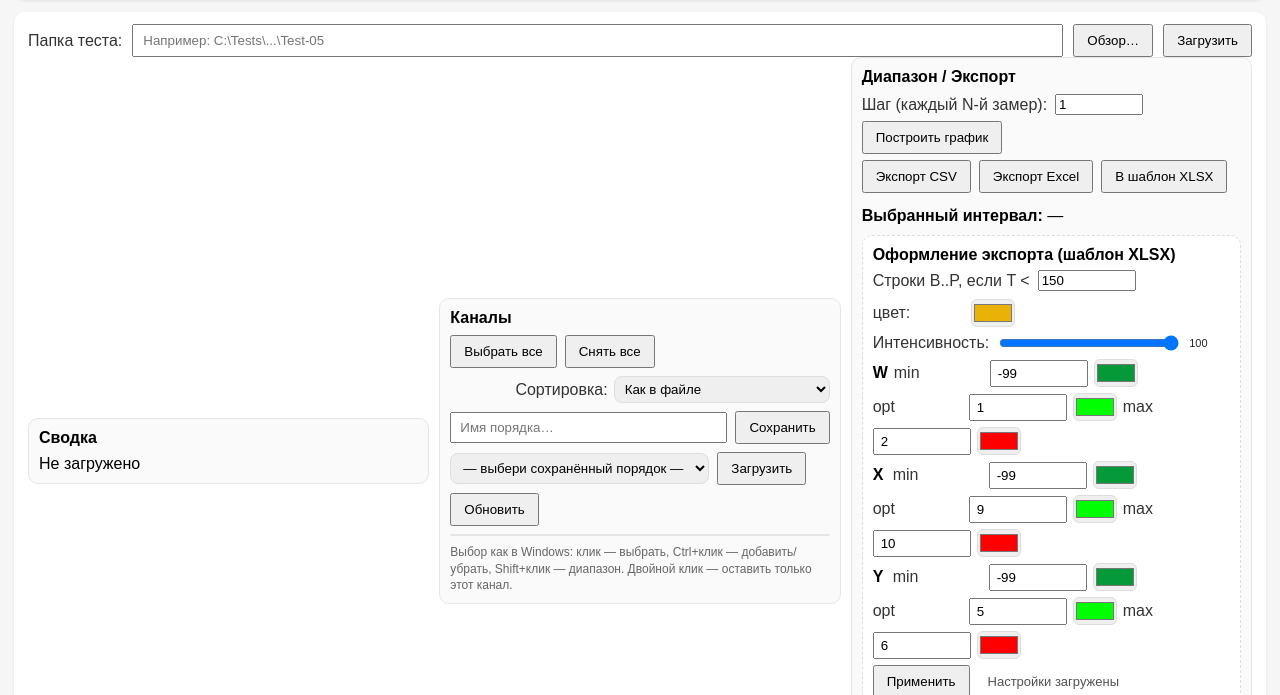
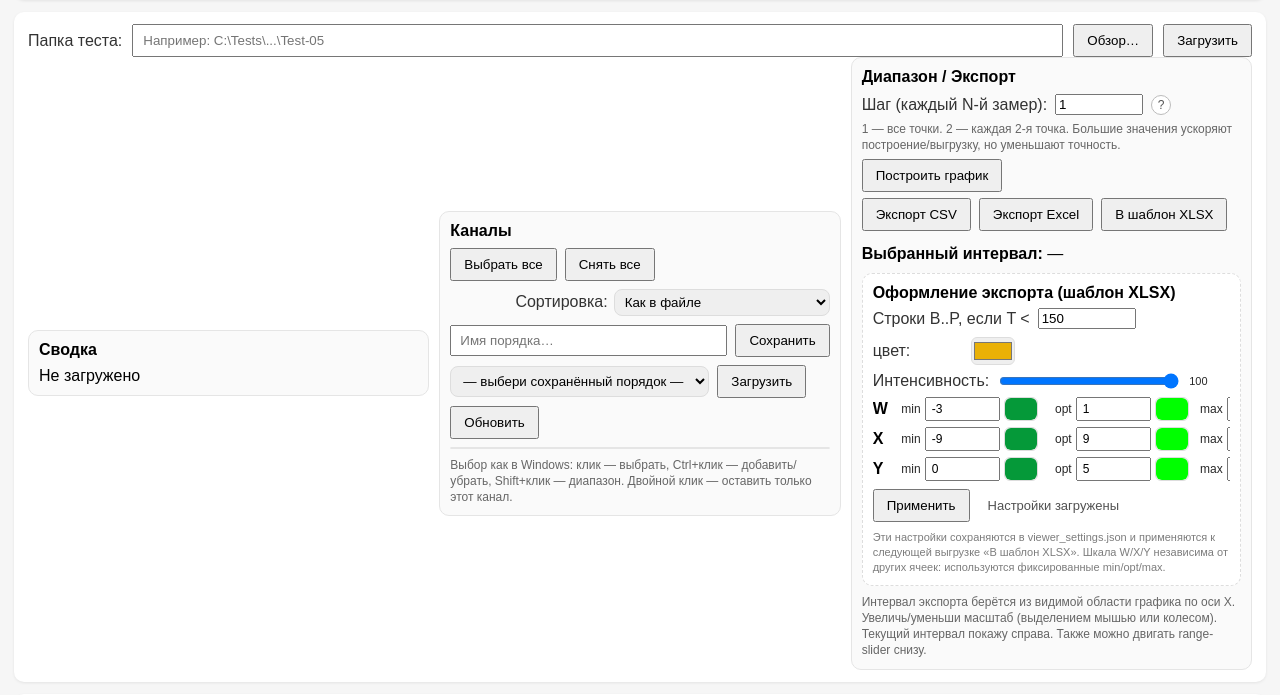
Before and after one commit to lonelywolf1981/lab_viewer, a Flask app: page / in a window 1280 px wide. Shown: the part 85-780 px from the top of the page. Run offline with Flask 2, Linux system fonts and the light colour scheme; some libraries are stand-ins or nearby versions.

Commit message:
Возвращение изменений: добавление server.zip в .gitignore и обновление настроек оформления

```diff
--- a/static/app.js
+++ b/static/app.js
@@ -580,12 +580,23 @@ function labelFor(code) {
   return c ? c.label : code;
 }
 
+
 function drawPlot() {
   if(!LOADED || !SUMMARY) return;
   const codes = getSelectedCodes();
   if(!codes.length) { alert("Выбери хотя бы один канал"); return; }
 
   const step = getStep();
+
+  // Запоминаем текущий видимый диапазон ДО перерисовки, чтобы он не сбрасывался при смене датчиков
+  let desiredRange = null;
+  const vrBefore = getVisibleRangeFromPlot();
+  if(vrBefore && vrBefore.length === 2) {
+    desiredRange = [Math.min(vrBefore[0], vrBefore[1]), Math.max(vrBefore[0], vrBefore[1])];
+  } else if(currentRange && currentRange.length === 2) {
+    desiredRange = [Math.min(currentRange[0], currentRange[1]), Math.max(currentRange[0], currentRange[1])];
+  }
+
   const start_ms = SUMMARY.start_ms;
   const end_ms = SUMMARY.end_ms;
 
@@ -610,6 +621,7 @@ function drawPlot() {
       });
 
       const layout = {
+        // Важно: uirevision + Plotly.react сохраняют zoom/диапазон при обновлении данных
         uirevision: "lemure-v14",
         margin: {l: 70, r: 20, t: 140, b: 90},
         hovermode: "x unified",
@@ -642,9 +654,15 @@ function drawPlot() {
         scrollZoom: true,
       };
 
-      Plotly.newPlot("plot", traces, layout, config);
+      const plotDiv = el("plot");
+      const p = Plotly.react("plot", traces, layout, config);
 
-      const plotDiv = el("plot");
+      Promise.resolve(p).then(() => {
+        // Не накапливаем слушатели при каждом redraw
+        try {
+          if(plotDiv && plotDiv.removeAllListeners) plotDiv.removeAllListeners("plotly_relayout");
+        } catch(_) {}
+
         plotDiv.on("plotly_relayout", (ev) => {
           if(ev && ev["xaxis.autorange"] === true) {
             currentRange = [SUMMARY.start_ms, SUMMARY.end_ms];
@@ -658,16 +676,29 @@ function drawPlot() {
           }
         });
 
-      // Keep current zoom/selection when channels change
-      const vr2 = getVisibleRangeFromPlot();
-      if(vr2) currentRange = vr2;
+        // Восстановить диапазон (если был выбран) после обновления датчиков
+        if(desiredRange && desiredRange.length === 2) {
+          const r0 = new Date(desiredRange[0]).toISOString();
+          const r1 = new Date(desiredRange[1]).toISOString();
+          try {
+            Plotly.relayout(plotDiv, {"xaxis.range": [r0, r1]});
+          } catch(_) {}
+          currentRange = desiredRange.slice();
+        } else if(!currentRange) {
+          currentRange = [SUMMARY.start_ms, SUMMARY.end_ms];
+        }
+        updateRangeText();
+      });
+
+      // Текст диапазона обновим сразу (для экспорта), даже если relayout применится чуть позже
+      if(desiredRange && desiredRange.length === 2) currentRange = desiredRange.slice();
       if(!currentRange) currentRange = [SUMMARY.start_ms, SUMMARY.end_ms];
       updateRangeText();
+
       log(`Plot updated: channels=${codes.length}, step=${step}`);
     })
     .catch(e=>log("drawPlot error: " + e));
 }
-
 
 
 
--- a/static/style.css
+++ b/static/style.css
@@ -61,11 +61,87 @@ button { padding: 7px 12px; cursor:pointer; }
 .stylePanel{margin-top:10px;padding:10px;border:1px dashed #ddd;border-radius:10px;background:#fff;}
 .styleTitle{font-weight:bold;margin-bottom:6px;}
 .mini{font-size:11px;opacity:.85;}
-.scaleGrid{display:flex;flex-direction:column;gap:6px;margin-top:6px;}
-.scaleRow{display:flex;align-items:center;gap:6px;flex-wrap:wrap;}
+.scaleGrid{
+  display:flex;
+  flex-direction:column;
+  gap:6px;
+  margin-top:6px;
+  /* держим W/X/Y в одну строку, а при узком окне даём горизонтальную прокрутку */
+  overflow-x:auto;
+  padding-bottom:2px;
+}
+
+/* Компактный ряд W/X/Y (одна строка) */
+.scaleRow{
+  display:flex;
+  align-items:center;
+  gap:10px;
+  flex-wrap:nowrap;
+  white-space:nowrap;
+}
+
 .scaleName{font-weight:bold;min-width:14px;}
-.scaleRow input{width:82px;padding:4px 6px;}
+
+.scaleGroup{
+  display:flex;
+  align-items:center;
+  gap:4px;
+  flex:0 0 auto;
+}
+
+.sgLabel{
+  width:24px;
+  text-align:right;
+  font-size:12px;
+  opacity:.85;
+}
+
+.scaleGroup input[type=number]{
+  width:75px;
+  padding:3px 5px;
+  font-size:12px;
+  box-sizing:border-box;
+  position:relative;
+  z-index:1;
+}
 #rmColor{width:44px;height:28px;padding:0;border:1px solid #ddd;border-radius:6px;}
 #rmIntensity{min-width:180px;}
 
-.scaleRow input[type=color]{width:44px;height:28px;padding:0;border:1px solid #ddd;border-radius:6px;}
+.scaleGroup input[type=color]{
+  width:34px;
+  height:24px;
+  padding:0;
+  border:1px solid #ddd;
+  border-radius:6px;
+  box-sizing:border-box;
+  position:relative;
+  z-index:3; /* всегда кликабельно */
+}
+
+/* В некоторых браузерах у input[type=color] бывают внутренние отступы */
+.scaleGroup input[type=color]::-webkit-color-swatch-wrapper{padding:0;}
+.scaleGroup input[type=color]::-webkit-color-swatch{border:none;border-radius:6px;}
+
+
+/* Step hints */
+.qmark{
+  display:inline-flex;
+  align-items:center;
+  justify-content:center;
+  width:18px;
+  height:18px;
+  border-radius:50%;
+  border:1px solid #bbb;
+  color:#555;
+  font-size:12px;
+  cursor:help;
+  user-select:none;
+  background:#fff;
+}
+.helpText{
+  font-size:12px;
+  color:#666;
+  line-height:1.35;
+  margin-top:2px;
+  margin-bottom:6px;
+}
--- a/templates/index.html
+++ b/templates/index.html
@@ -5,7 +5,7 @@
   <meta http-equiv="X-UA-Compatible" content="IE=edge"/>
   <meta name="viewport" content="width=device-width, initial-scale=1"/>
   <title>LeMuRe Viewer</title>
-  <link rel="stylesheet" href="/static/style.css?v=20260116170000"/>
+  <link rel="stylesheet" href="/static/style.css?v=20260116190000"/>
   <!-- Plotly через CDN (если интернет закрыт — скажи, сделаю офлайн-версию с локальным plotly.js) -->
   <script src="https://cdn.plot.ly/plotly-2.27.0.min.js"></script>
 </head>
@@ -63,7 +63,12 @@
 
           <div class="row2">
   <label>Шаг (каждый N-й замер):</label>
-            <input id="step" type="number" min="1" value="1" style="width:80px"/>
+  <input id="step" type="number" min="1" value="1" style="width:80px"
+         title="Прореживание данных: 1 — каждый замер; 2 — каждый второй; 10 — каждый десятый. Чем больше N, тем быстрее график и меньше размер экспорта, но ниже детализация."/>
+  <span class="qmark" title="Прореживание данных: 1 — каждый замер; 2 — каждый второй; 10 — каждый десятый. Чем больше N, тем быстрее график и меньше размер экспорта, но ниже детализация.">?</span>
+</div>
+<div class="helpText">
+  1 — все точки. 2 — каждая 2-я точка. Большие значения ускоряют построение/выгрузку, но уменьшают точность.
 </div>
 
           <div class="row2">
@@ -100,30 +105,57 @@
             <div class="scaleGrid">
               <div class="scaleRow">
                 <div class="scaleName">W</div>
-  <label>min</label><input id="wMin" type="number" step="0.1"/>
+                <div class="scaleGroup">
+                  <span class="sgLabel">min</span>
+                  <input id="wMin" type="number" step="0.1"/>
                   <input id="wCMin" type="color" title="Цвет min"/>
-  <label>opt</label><input id="wOpt" type="number" step="0.1"/>
+                </div>
+                <div class="scaleGroup">
+                  <span class="sgLabel">opt</span>
+                  <input id="wOpt" type="number" step="0.1"/>
                   <input id="wCOpt" type="color" title="Цвет opt"/>
-  <label>max</label><input id="wMax" type="number" step="0.1"/>
+                </div>
+                <div class="scaleGroup">
+                  <span class="sgLabel">max</span>
+                  <input id="wMax" type="number" step="0.1"/>
                   <input id="wCMax" type="color" title="Цвет max"/>
+                </div>
 </div>
               <div class="scaleRow">
                 <div class="scaleName">X</div>
-  <label>min</label><input id="xMin" type="number" step="0.1"/>
+                <div class="scaleGroup">
+                  <span class="sgLabel">min</span>
+                  <input id="xMin" type="number" step="0.1"/>
                   <input id="xCMin" type="color" title="Цвет min"/>
-  <label>opt</label><input id="xOpt" type="number" step="0.1"/>
+                </div>
+                <div class="scaleGroup">
+                  <span class="sgLabel">opt</span>
+                  <input id="xOpt" type="number" step="0.1"/>
                   <input id="xCOpt" type="color" title="Цвет opt"/>
-  <label>max</label><input id="xMax" type="number" step="0.1"/>
+                </div>
+                <div class="scaleGroup">
+                  <span class="sgLabel">max</span>
+                  <input id="xMax" type="number" step="0.1"/>
                   <input id="xCMax" type="color" title="Цвет max"/>
+                </div>
 </div>
               <div class="scaleRow">
                 <div class="scaleName">Y</div>
-  <label>min</label><input id="yMin" type="number" step="0.1"/>
+                <div class="scaleGroup">
+                  <span class="sgLabel">min</span>
+                  <input id="yMin" type="number" step="0.1"/>
                   <input id="yCMin" type="color" title="Цвет min"/>
-  <label>opt</label><input id="yOpt" type="number" step="0.1"/>
+                </div>
+                <div class="scaleGroup">
+                  <span class="sgLabel">opt</span>
+                  <input id="yOpt" type="number" step="0.1"/>
                   <input id="yCOpt" type="color" title="Цвет opt"/>
-  <label>max</label><input id="yMax" type="number" step="0.1"/>
+                </div>
+                <div class="scaleGroup">
+                  <span class="sgLabel">max</span>
+                  <input id="yMax" type="number" step="0.1"/>
                   <input id="yCMax" type="color" title="Цвет max"/>
+                </div>
 </div>
             </div>
 
@@ -158,6 +190,6 @@
     </section>
   </div>
 
-  <script src="/static/app.js?v=20260116170000"></script>
+  <script src="/static/app.js?v=20260116190000"></script>
 </body>
 </html>
--- a/viewer_settings.json
+++ b/viewer_settings.json
@@ -6,7 +6,7 @@
   },
   "scales": {
     "W": {
-      "min": -99.0,
+      "min": -3.0,
       "opt": 1.0,
       "max": 2.0,
       "colors": {
@@ -16,7 +16,7 @@
       }
     },
     "X": {
-      "min": -99.0,
+      "min": -9.0,
       "opt": 9.0,
       "max": 10.0,
       "colors": {
@@ -26,7 +26,7 @@
       }
     },
     "Y": {
-      "min": -99.0,
+      "min": 0.0,
       "opt": 5.0,
       "max": 6.0,
       "colors": {
```
Also changed, not shown: 2 other files. Lines whose indentation alone changed are shown as unchanged.
